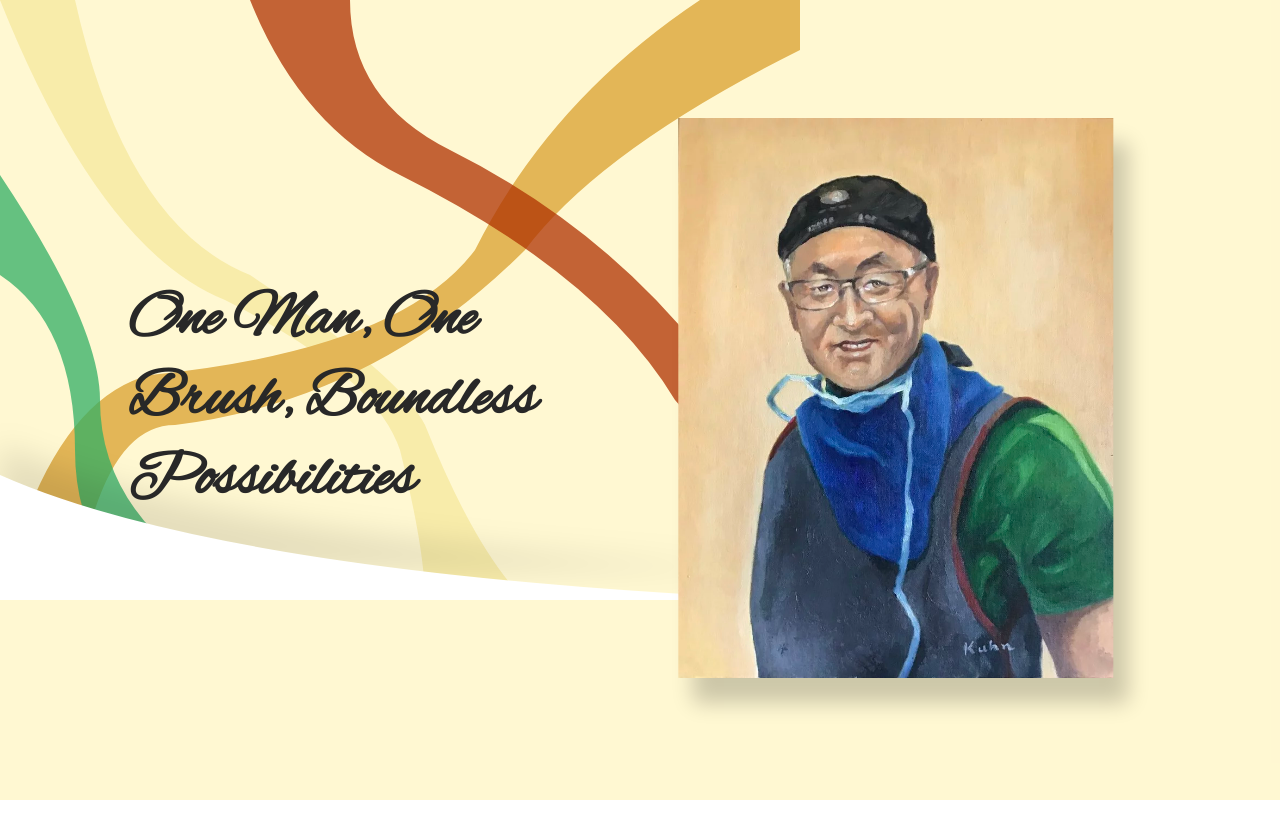
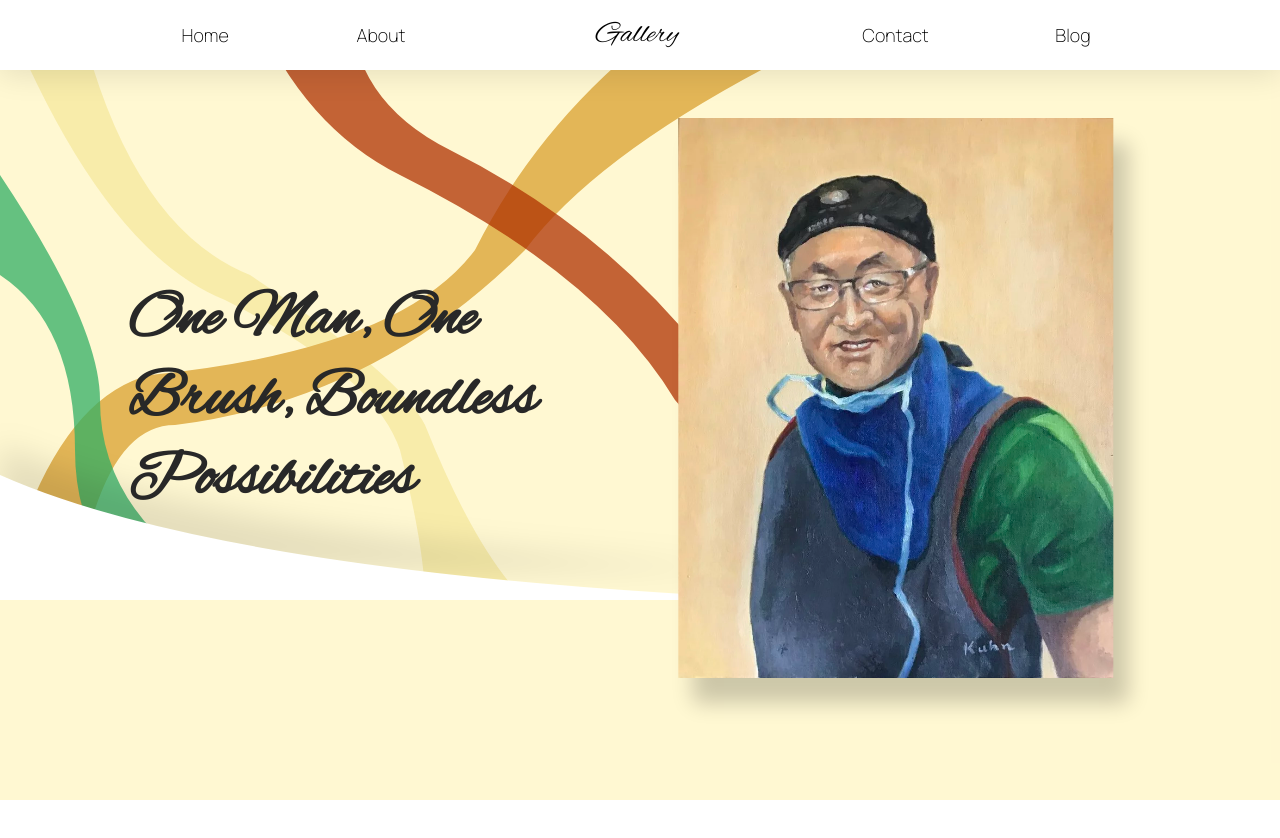
Before and after one commit to IroncladDev/KuhnHong, a Next.js app: page / in a window 1280 px wide. Shown: the top 838 px of the page. Built offline with nearby package versions, Linux system fonts and the light colour scheme.

Commit message:
add navbar

```diff
--- /dev/null
+++ b/components/nav.js
@@ -0,0 +1,31 @@
+import styles from '../styles/components/nav.module.css';
+import text from '../styles/text.module.css'
+import Link from 'next/link';
+import cs from '../scripts/multiclass'
+export default function Nav() {
+  return (
+    <div className={styles.nav}>
+      <div className={styles.linkGroup}>
+        <Link href="/" passHref>
+          <span className={cs(text.link, styles.link)}>Home</span>
+        </Link>
+        <Link href="/about" passHref>
+          <span className={cs(text.link, styles.link)}>About</span>
+        </Link>
+      </div>
+      <div className={styles.bigLink}>
+        <Link href="/gallery" passHref>
+          <span className={text.link}>Gallery</span>
+        </Link>
+      </div>
+      <div className={styles.linkGroup}>
+      <Link href="/contact" passHref>
+          <span className={cs(text.link, styles.link)}>Contact</span>
+        </Link>
+        <Link href="/blog" passHref>
+          <span className={cs(text.link, styles.link)}>Blog</span>
+        </Link>
+      </div>
+    </div>
+  );
+}
--- a/pages/index.js
+++ b/pages/index.js
@@ -6,6 +6,7 @@ import pos from '../styles/pos.module.css';
 import text from '../styles/text.module.css';
 import cs from '../scripts/multiclass'
 import Path from '../components/curvePath'
+import Nav from '../components/nav'
 
 export default function Home() {
   return (
@@ -33,6 +34,8 @@ export default function Home() {
         </section>
         <section className={cont.relcont}></section>
 
+
+        <Nav/>
       </div>
     </div>
   )
--- /dev/null
+++ b/styles/components/nav.module.css
@@ -0,0 +1,33 @@
+.nav{
+  background: white;
+  position: fixed;
+  top: 0;
+  left: 0;
+  width: 100%;
+  height: 70px;
+  box-shadow: 0 5px 30px 0 rgba(0,0,0,0.1);
+  display: flex;
+}
+.bigLink{
+  font-family: var(--font-title);
+  font-size: 30px;
+  padding: 0 10px;
+  align-self: center;
+  justify-self: center;
+  text-align: center;
+}
+.linkGroup{
+  flex-grow: 1;
+  text-align: center;
+  justify-content: center;
+  align-content: center;
+  align-items: center;
+  align-self: center;
+}
+.link{
+  font-size: 18px;
+  font-weight: 200;
+  width: 30%;
+  display: inline-block;
+  align-self: center;
+}
--- a/styles/globals.css
+++ b/styles/globals.css
@@ -38,3 +38,7 @@ body {
   background: var(--w-5);
   overflow-x: hidden;
 }
+
+[href]:hover{
+  cursor: pointer !important;
+}
--- a/styles/text.module.css
+++ b/styles/text.module.css
@@ -34,3 +34,9 @@
 .textCenter{
   text-align: center !important;
 }
+.link{
+  text-decoration: none !important;
+}
+.link:hover{
+  cursor: pointer !important;
+}
```
